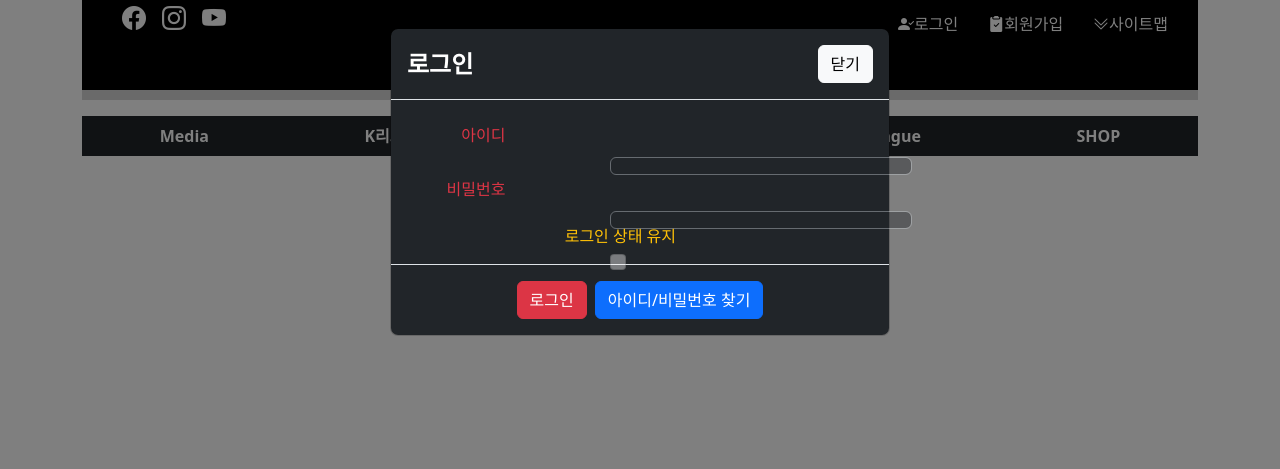
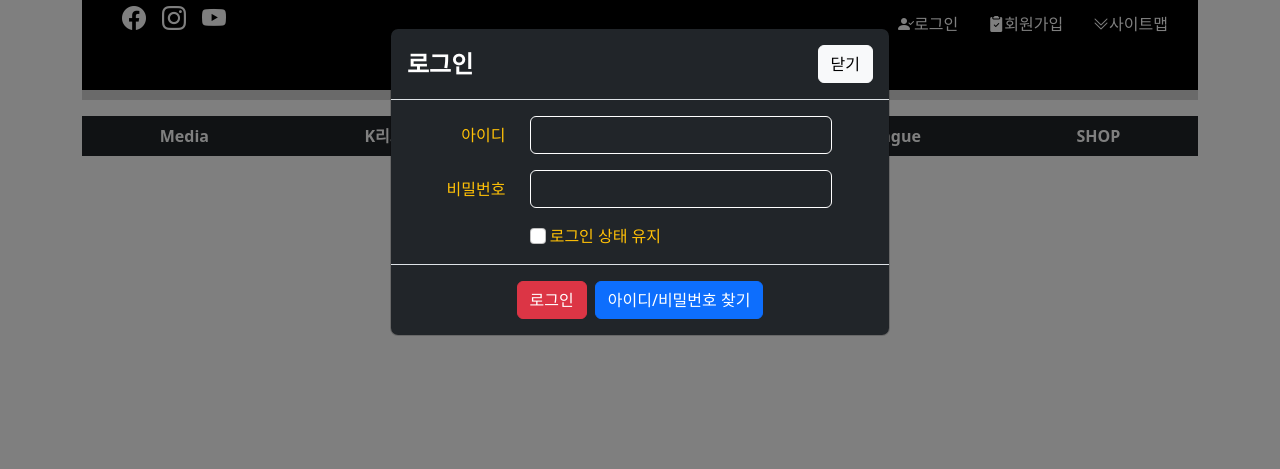
Before and after one commit to sephyrot777/Team1ProjectV2, a Django app: page / in a window 1280 px wide, after a click on "로그인". Shown: the top 469 px of the page. Run offline with Django 4.2, Linux system fonts and the light colour scheme; some libraries are stand-ins or nearby versions.

Commit message:
Index_SlideStyle.css 내용중 input(라디오버튼) CSS 적용 내용이 로그인 모달 input(아이디, 비밀번호 입력란)에 중복 적용 되어 Index_SlideStyle.css 내용 수정(input -> #slider input으로 변경)
TeamProjectV1.css파일 내용중 #main CSS내용과
stadium.html의 #main의 카카오맵 연동 부분과 충돌발생
stadium.html main내용 수정으로 오류 해결

```diff
--- a/static/css/vendor/Index_SlideStyle.css
+++ b/static/css/vendor/Index_SlideStyle.css
@@ -25,7 +25,7 @@ body{
 /* 인풋(라디오 버튼) 위치 조절 */
 /* position때문에 justify-content:center가 실행 안 됨 */
 /* 추후 가운데 정렬 필요*/
-input {
+#slider input {
     position:relative;
     top: 108%;
     width: 18px;
--- a/templates/layouts/modal.html
+++ b/templates/layouts/modal.html
@@ -10,15 +10,15 @@
                 <form id="loginfrm" name="loginfrm" method="post">
                     {% csrf_token %}
                     <div class="row mb-3">
-                        <label for="muserid" class="col-form-label col-3 text-end text-danger">아이디</label>
+                        <label for="muserid" class="col-form-label col-3 text-end text-warning">아이디</label>
                         <div class="col-8">
-                            <input type="text" name="userid" id="muserid" class="form-control bg-dark border-silver text-white">
+                            <input type="text" name="userid" id="muserid" class="form-control bg-dark border-white text-white">
                         </div> <!-- // userid -->
                     </div>
                     <div class="row mb-3">
-                        <label for="mpasswd" class="col-form-label col-3 text-end text-danger">비밀번호</label>
+                        <label for="mpasswd" class="col-form-label col-3 text-end text-warning">비밀번호</label>
                         <div class="col-8">
-                            <input type="password" name="passwd" id="mpasswd" class="form-control bg-dark border-silver text-white">
+                            <input type="password" name="passwd" id="mpasswd" class="form-control bg-dark border-white text-white">
                         </div> <!-- // password -->
                     </div>
                     <div class="row">
--- a/templates/teams/stadium.html
+++ b/templates/teams/stadium.html
@@ -13,7 +13,7 @@
                                         background-size: 500px 400px; background-position: center;}
 
         #info img { width: 600px; height: 400px;}
-        #main { text-align: center; border: 1px solid red; width: 1100px; background: white;}
+        #main1 { text-align: center; border: 1px solid red; width: 1100px; background: white;}
         #map1 { width: 900px; margin: 0 auto;}
     </style>
 {% endblock %}
@@ -29,7 +29,7 @@
             </ul>
         </nav>
     </div>
-    <div id="main">
+    <div id="main1">
         <div id="info">
             <table>
                 <tr>
```
